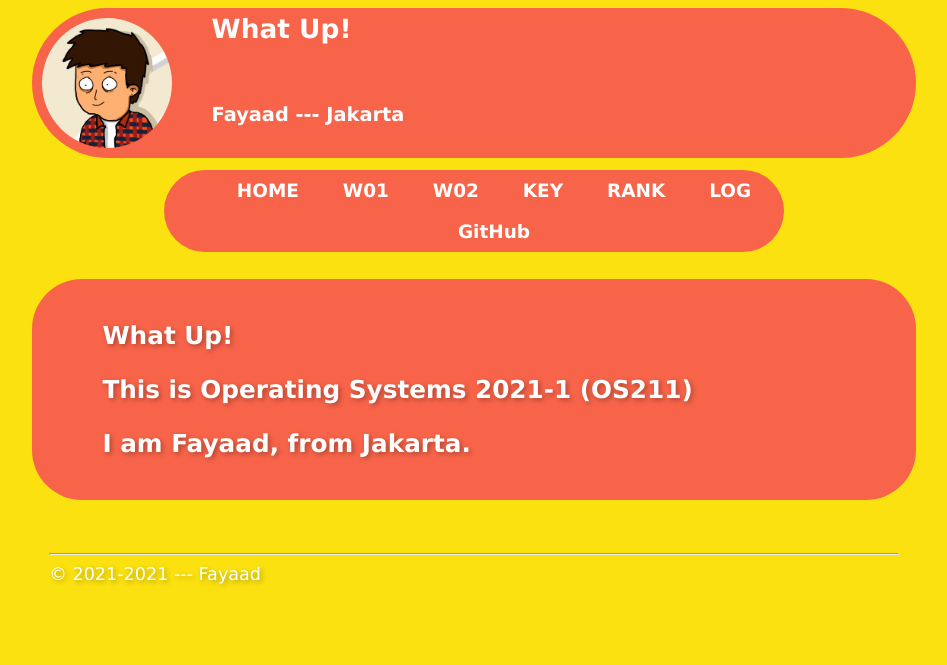
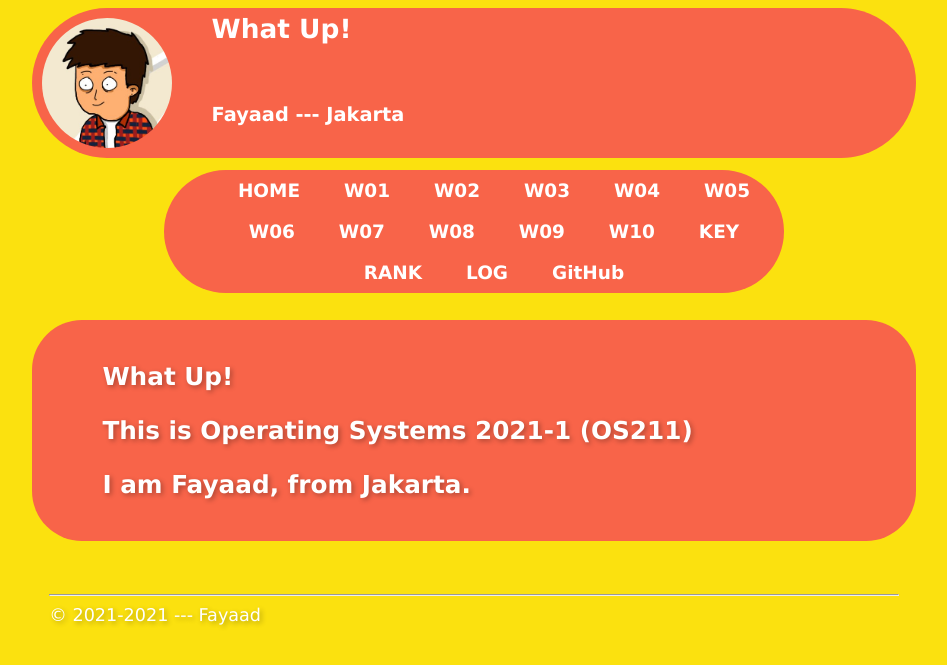
Before and after one commit to fayaadbsa/os211, a Jekyll site: the page built from index.md, in a window 1280 px wide. Shown: the top 665 px of the page, without its empty margins (166-1113 px from the left). Built offline with Jekyll 4.4.1, drawn with Linux system fonts in a browser that asks for light colours; our own code applies the rules of GitHub Pages for plain Markdown files.

Commit message:
Update navbar.html

```diff
--- a/_includes/navbar.html
+++ b/_includes/navbar.html
@@ -8,6 +8,14 @@
     <li class='listitem'><a href='{{ site.baseurl }}/'>HOME</a></li>
     <li class='listitem'><a href='{{ site.baseurl }}/W01/'>W01</a></li>
     <li class='listitem'><a href='{{ site.baseurl }}/W02/'>W02</a></li>
+    <li class='listitem'><a href='{{ site.baseurl }}/W03/'>W03</a></li>
+    <li class='listitem'><a href='{{ site.baseurl }}/W04/'>W04</a></li>
+    <li class='listitem'><a href='{{ site.baseurl }}/W05/'>W05</a></li>
+    <li class='listitem'><a href='{{ site.baseurl }}/W06/'>W06</a></li>
+    <li class='listitem'><a href='{{ site.baseurl }}/W07/'>W07</a></li>
+    <li class='listitem'><a href='{{ site.baseurl }}/W08/'>W08</a></li>
+    <li class='listitem'><a href='{{ site.baseurl }}/W09/'>W09</a></li>
+    <li class='listitem'><a href='{{ site.baseurl }}/W010/'>W10</a></li>
     <li class='listitem'><a href='{{ site.baseurl }}/TXT/mypubkey.txt'>KEY</a></li>
     <li class='listitem'><a href='{{ site.baseurl }}/TXT/myrank.txt'>RANK</a></li>
     <li class='listitem'><a href='{{ site.baseurl }}/TXT/mylog.txt'>LOG</a></li>
```
